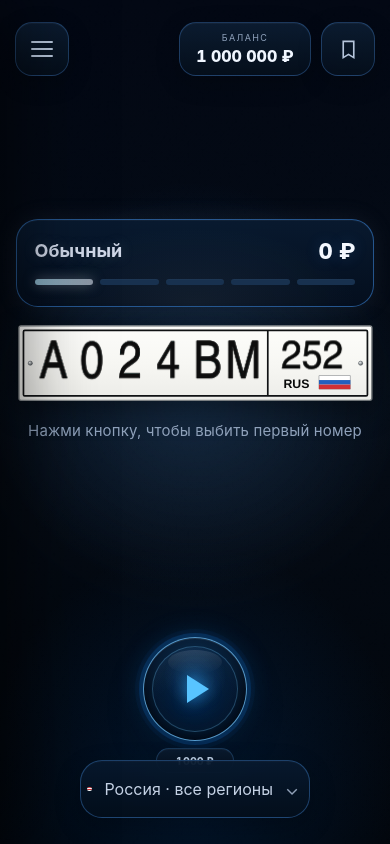
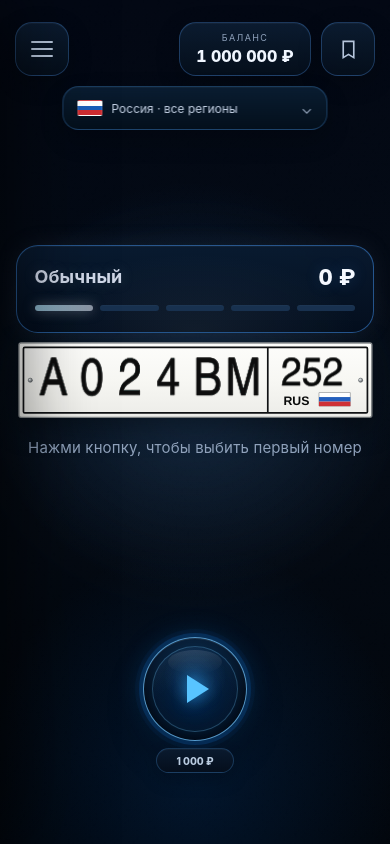
Before and after one commit to sadadafs8-pixel/chat-ruletka, a plain HTML site: page ride-hub/index.html in a window 390 px wide. Drawn offline with Linux system fonts and the light colour scheme; a web font is replaced by a local one.

Commit message:
Move region setting above previous plate and rebalance vertical layout

```diff
--- a/ride-hub/plates.css
+++ b/ride-hub/plates.css
@@ -1790,3 +1790,87 @@ button,input{font:inherit} button{color:inherit}
     bottom:calc(11.8% + var(--safe-bottom))!important;
   }
 }
+
+
+/* ===== v9.9 region selector on top ===== */
+/* Region is now a top-level setting, not a bottom control. */
+.region-chip{
+  top:calc(90px + var(--safe-top))!important;
+  bottom:auto!important;
+  width:min(62%,300px)!important;
+  height:46px!important;
+  border-radius:16px!important;
+  padding:0 14px!important;
+  z-index:16!important;
+  background:
+    linear-gradient(180deg,rgba(10,30,51,.95),rgba(4,16,29,.97))!important;
+  border:1px solid rgba(69,145,221,.34)!important;
+  box-shadow:
+    inset 0 1px rgba(255,255,255,.035),
+    0 10px 24px rgba(0,0,0,.20)!important;
+  font-size:13px!important;
+  gap:9px!important;
+}
+
+.region-chip .flag-small{
+  width:25px!important;
+}
+
+.region-chip .chevron{
+  margin-left:auto!important;
+  margin-right:0!important;
+  font-size:15px!important;
+}
+
+/* Make room for the region control above the previous-number stack. */
+.previous-slot{
+  top:calc(148px + var(--safe-top))!important;
+}
+
+.rarity-card{
+  top:calc(clamp(238px,29.6vh,258px) + var(--safe-top))!important;
+}
+
+.current-zone{
+  top:calc(clamp(334px,41.2vh,372px) + var(--safe-top))!important;
+}
+
+@media(max-width:390px){
+  .region-chip{
+    width:min(68%,270px)!important;
+    height:44px!important;
+    top:calc(86px + var(--safe-top))!important;
+    font-size:12px!important;
+  }
+
+  .previous-slot{
+    top:calc(139px + var(--safe-top))!important;
+  }
+
+  .rarity-card{
+    top:calc(clamp(226px,29vh,246px) + var(--safe-top))!important;
+  }
+
+  .current-zone{
+    top:calc(clamp(320px,40.5vh,356px) + var(--safe-top))!important;
+  }
+}
+
+@media(max-height:760px){
+  .region-chip{
+    top:calc(78px + var(--safe-top))!important;
+    height:40px!important;
+  }
+
+  .previous-slot{
+    top:calc(126px + var(--safe-top))!important;
+  }
+
+  .rarity-card{
+    top:calc(205px + var(--safe-top))!important;
+  }
+
+  .current-zone{
+    top:calc(294px + var(--safe-top))!important;
+  }
+}
```
